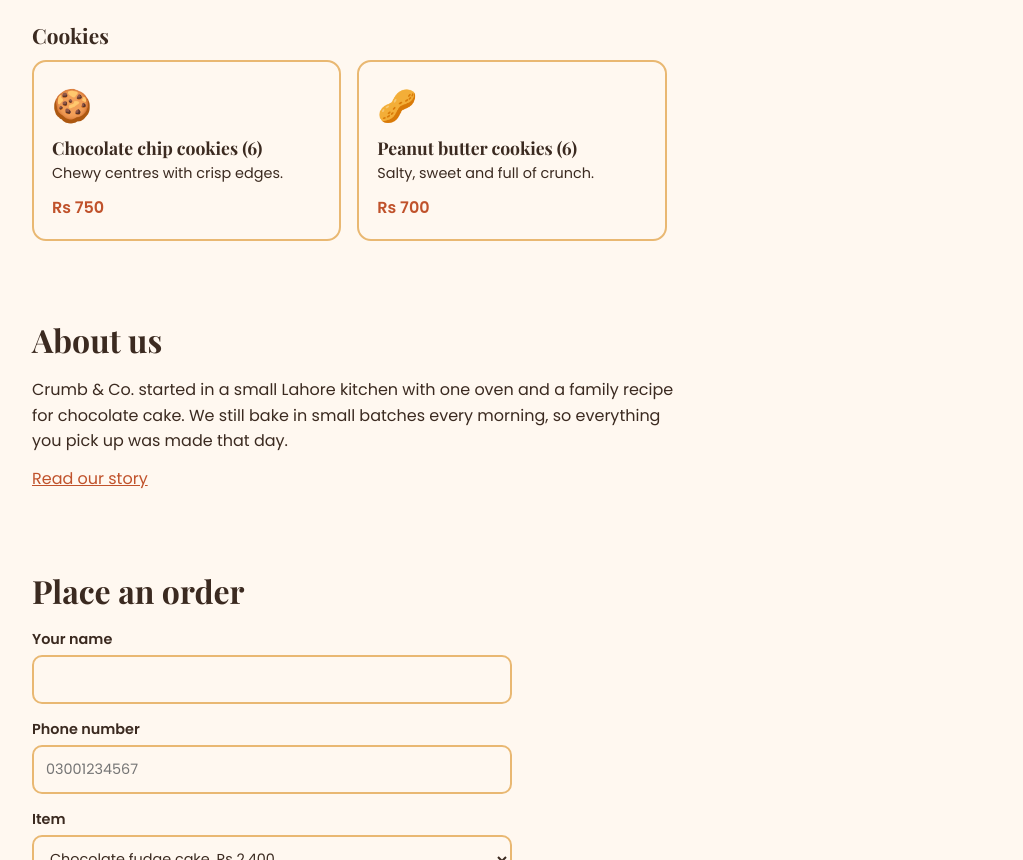
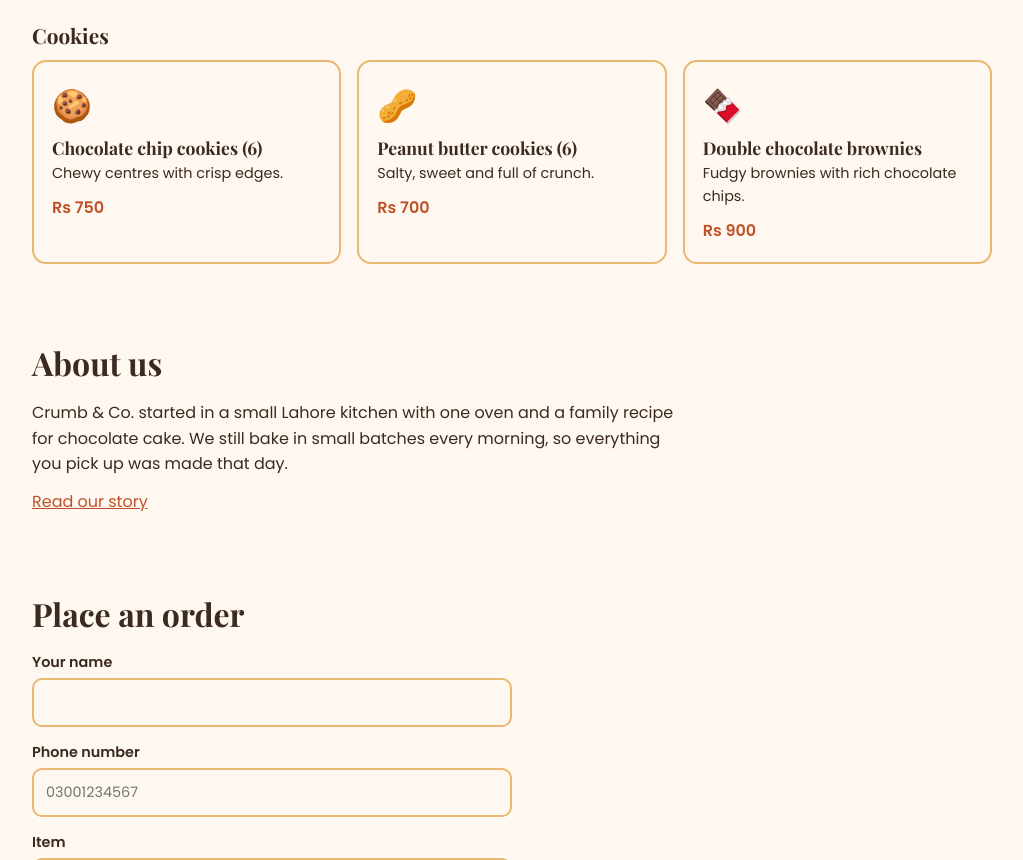
Before and after one commit to muntaha-fatima-lums/lab17-27110110, a plain HTML site: page index.html in a window 1280 px wide. Shown: the part 1161-2021 px from the top of the page, without its empty margins (128-1151 px from the left). Drawn offline with nearby package versions, Linux system fonts and the light colour scheme.

Commit message:
Add brownies to menu

```diff
--- a/index.html
+++ b/index.html
@@ -53,7 +53,7 @@
       <div class="grid">
         <div class="card"><div class="emoji">🍪</div><h4>Chocolate chip cookies (6)</h4><p>Chewy centres with crisp edges.</p><span class="price">Rs 750</span></div>
         <div class="card"><div class="emoji">🥜</div><h4>Peanut butter cookies (6)</h4><p>Salty, sweet and full of crunch.</p><span class="price">Rs 700</span></div>
-        <!-- EXTRA COOKIE -->
+        <div class="card"><div class="emoji">🍫</div><h4>Double chocolate brownies</h4><p>Fudgy brownies with rich chocolate chips.</p><span class="price">Rs 900</span></div>
       </div>
     </section>
 
@@ -78,6 +78,7 @@
             <option value="garlic baguette" data-price="650">Garlic baguette, Rs 650</option>
             <option value="chocolate chip cookies" data-price="750">Chocolate chip cookies (6), Rs 750</option>
             <option value="peanut butter cookies" data-price="700">Peanut butter cookies (6), Rs 700</option>
+            <option value="double chocolate brownies" data-price="900">Double chocolate brownies, Rs 900</option>
           </select>
         </label>
         <label>Quantity <input type="number" id="quantity" min="1" step="1" value="1" required></label>
```
